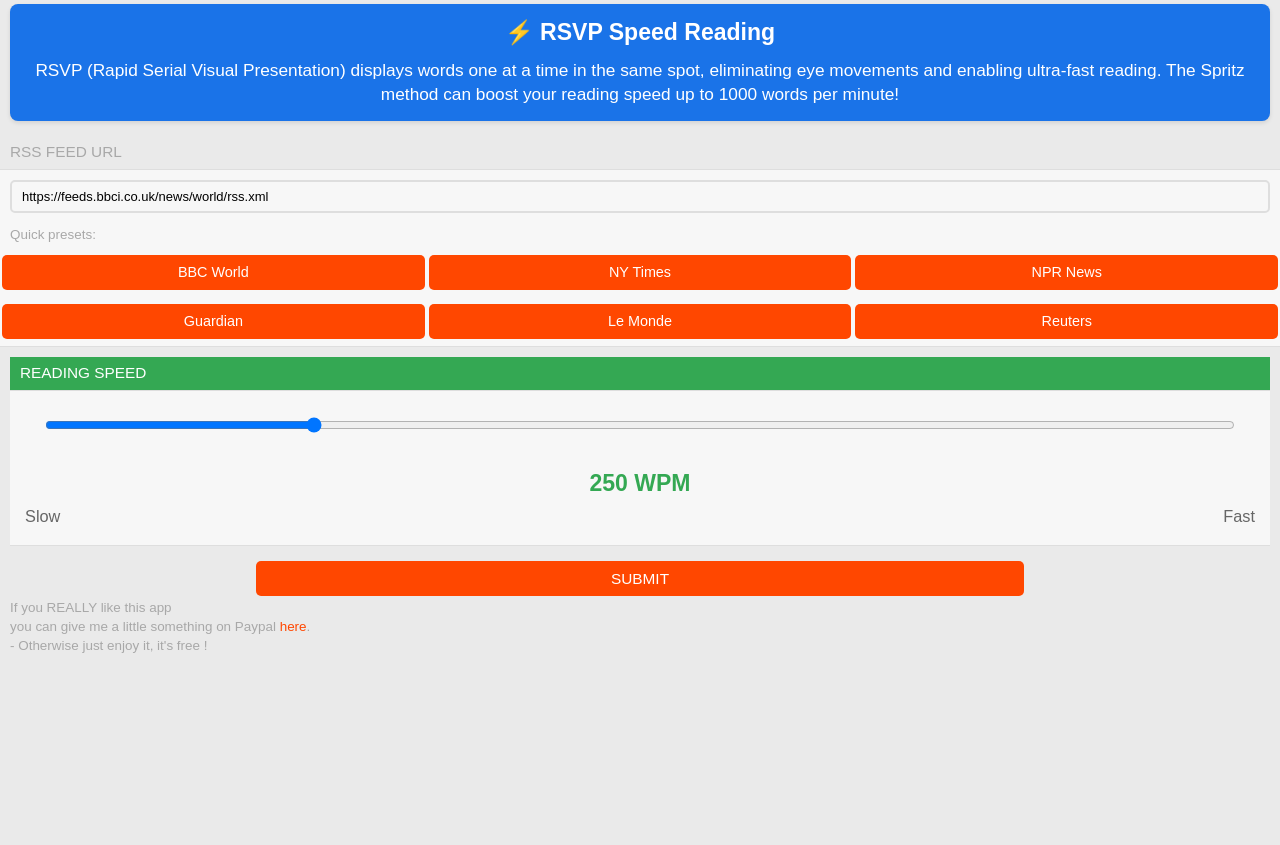
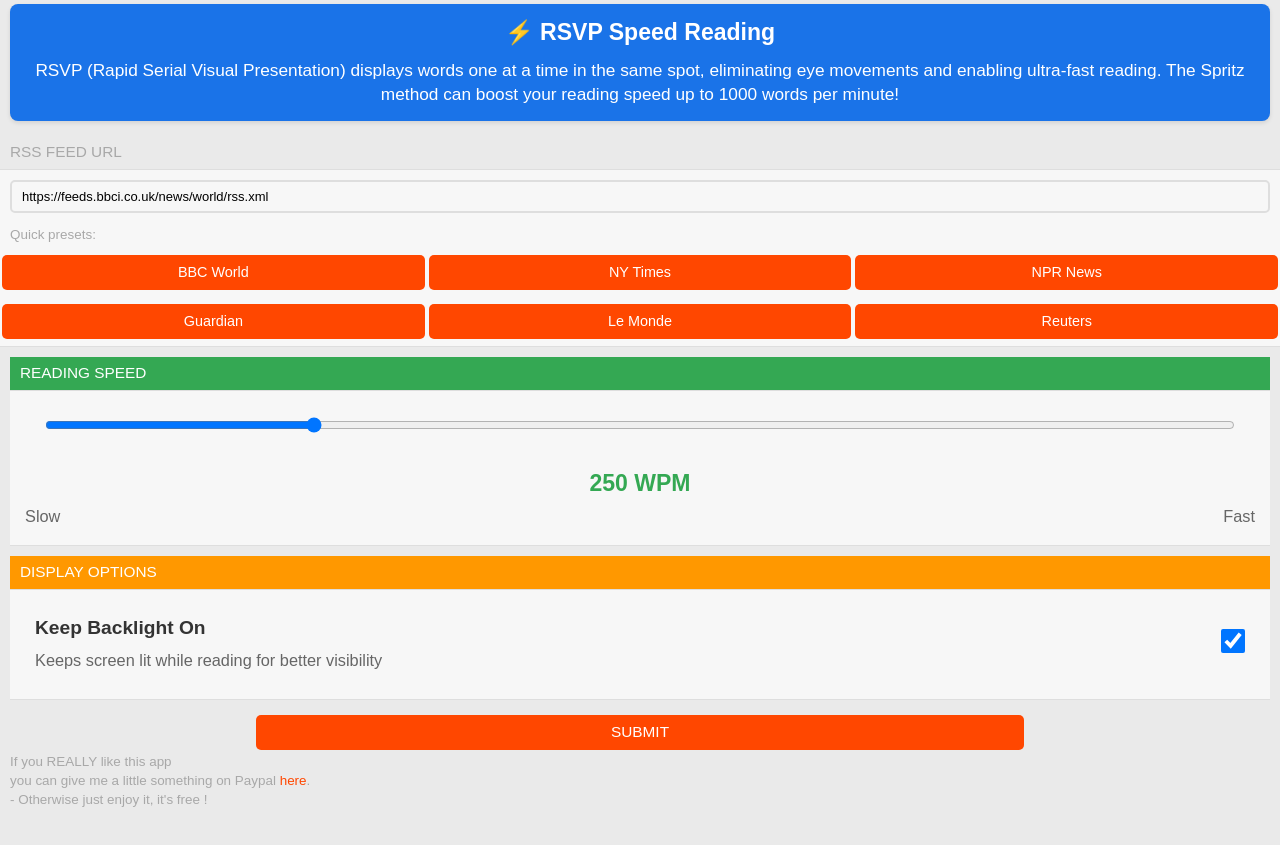
Before and after one commit to Sichroteph/RSVP-Breaking-News, a plain HTML site: page config/index.html in a window 1280 px wide. Shown: the part 63-908 px from the top of the page. Before the commit the page ends 800 px from the top, so only its background shows below. Drawn offline with Linux system fonts and the light colour scheme; files that its build step writes are made by us from their sources; files whose address does not match are found by name.

Commit message:
Add backlight control option in settings page

```diff
--- a/config/index.html
+++ b/config/index.html
@@ -83,6 +83,21 @@
     </div>
   </div>
 
+  <div class='item-container' style='border-radius: 8px; margin: 10px;'>
+    <div class='item-container-header' style='background-color: #ff9800; color: white;'>Display Options</div>
+    <div class='item-container-content' style='padding: 15px;'>
+      <label class='item' style='display: flex; align-items: center; justify-content: space-between;'>
+        <div style='flex: 1;'>
+          <div style='font-weight: bold; margin-bottom: 5px;'>Keep Backlight On</div>
+          <div style='font-size: 0.85em; color: #666;'>Keeps screen lit while reading for better visibility</div>
+        </div>
+        <div style='margin-left: 15px;'>
+          <input type='checkbox' id='input_backlight_enabled' checked style='width: 24px; height: 24px;'>
+        </div>
+      </label>
+    </div>
+  </div>
+
   <div class='item-container'>
     <div class='button-container'>
       <input id='submit_button' type='button' class='item-button' value='SUBMIT'>
@@ -108,15 +123,18 @@
   function getConfigData() {
     var input_news_feed_url = document.getElementById('input_news_feed_url');
     var input_reading_speed = document.getElementById('input_reading_speed');
+    var input_backlight_enabled = document.getElementById('input_backlight_enabled');
 
     var options = {
       'input_news_feed_url': input_news_feed_url.value,
-      'reading_speed_wpm': parseInt(input_reading_speed.value)
+      'reading_speed_wpm': parseInt(input_reading_speed.value),
+      'backlight_enabled': input_backlight_enabled.checked
     };
 
     // Save for next launch
     localStorage['input_news_feed_url'] = options['input_news_feed_url'];
     localStorage['reading_speed_wpm'] = options['reading_speed_wpm'];
+    localStorage['backlight_enabled'] = options['backlight_enabled'];
 
     console.log('Got options: ' + JSON.stringify(options));
     return options;
@@ -146,9 +164,11 @@
   (function () {
     var input_news_feed_url = document.getElementById('input_news_feed_url');
     var input_reading_speed = document.getElementById('input_reading_speed');
+    var input_backlight_enabled = document.getElementById('input_backlight_enabled');
 
     input_news_feed_url.value = localStorage['input_news_feed_url'] || 'https://feeds.bbci.co.uk/news/world/rss.xml';
     input_reading_speed.value = localStorage['reading_speed_wpm'] || '270';
+    input_backlight_enabled.checked = localStorage['backlight_enabled'] !== 'false'; // Default true
     updateSpeedDisplay();
   })();
 </script>
```
Also changed, not shown: index.html (+21 -1 lines).
